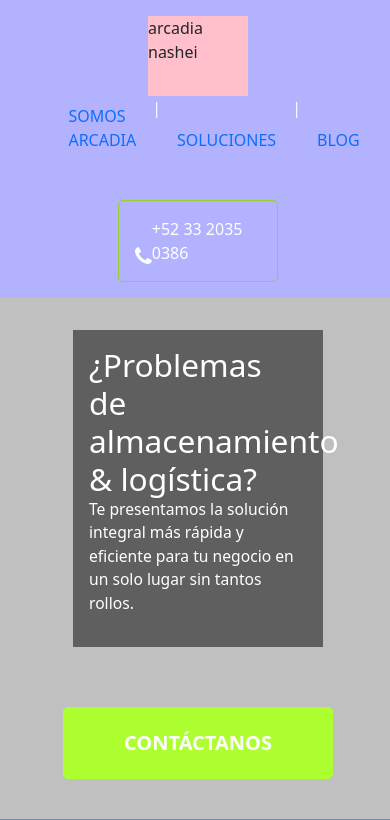
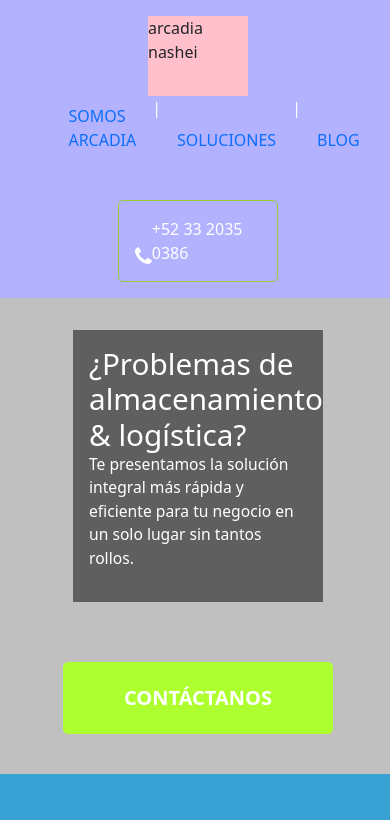
Before and after one commit to aaron2421/landing-arcadia, a PHP site: page / in a window 390 px wide. Shown: the top 820 px of the page. Run offline with PHP 8.4, Linux system fonts and the light colour scheme.

Commit message:
fix responsive font size for h1

```diff
--- a/styles.css
+++ b/styles.css
@@ -86,7 +86,7 @@ main {
 
 #main-info > h1 {
   margin: 0px;
-  font-size: calc(20px + 3vw);
+  font-size: calc(18px + 3vw);
 }
 
 #main-info > p {
```
